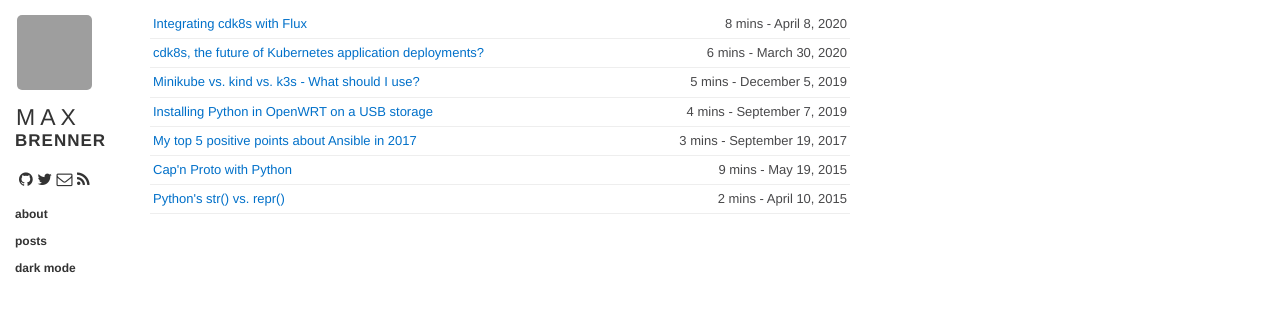
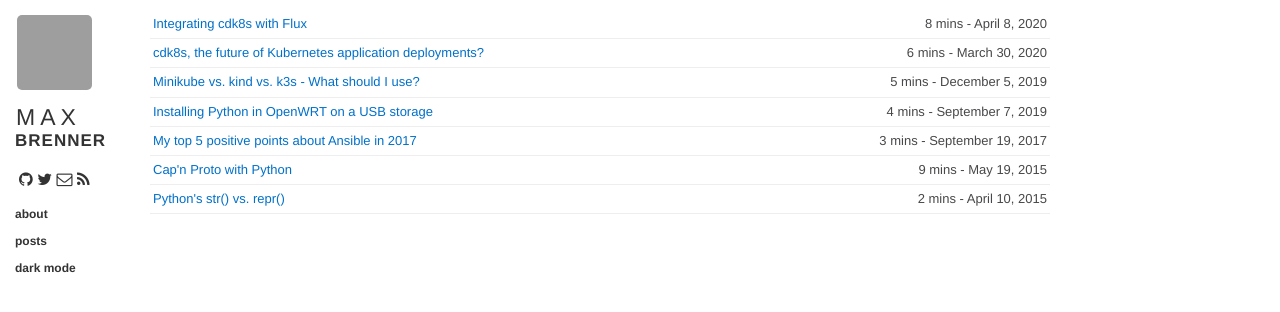
Before and after one commit to brennerm/brennerm.github.io, a Jekyll site: the page built from index.html, in a window 1280 px wide. Shown: the top 312 px of the page. Built offline with Jekyll 4.4.1, drawn with Linux system fonts in a browser that asks for light colours; nearby versions of some CDN libraries; comment, search, counter and statistics services are not loaded; grey boxes are pictures that could not be loaded.

Commit message:
fix post listing on mobile

```diff
--- a/index.html
+++ b/index.html
@@ -8,11 +8,11 @@
       {% unless post.draft %}
       <li>
         <a href="{{ post.url }}">{{ post.title }}</a>
-        <span>
+        <div>
           {% include readtime.html content=post.content %}
           -
           {{ post.date | date: "%B %e, %Y" }}
-        </span>
+        </div>
       </li>
       {% endunless %}
     {% endfor %}
--- a/static/css/base.css
+++ b/static/css/base.css
@@ -59,7 +59,7 @@
       margin-bottom: 7px; }
 
 .content {
-  max-width: 700px;
+  max-width: 900px;
   margin-left: 150px;
   margin-right: 20px;
   margin-bottom: 50px; }
@@ -161,8 +161,6 @@
       margin: 0;
       color: var(--light-text-color);
       border-bottom: 1px solid #eee; }
-    .content .listing li span {
-      float: right; }
     .content .listing a {
       text-decoration: none; }
       .content .listing a:hover {
@@ -195,3 +193,9 @@
     font-weight: bold; }
   .content .talk-design .color .white {
     color: #fff; }
+
+@media only screen and (min-width: 750px) {
+  .content .listing li div {
+    float: right;
+  }
+}
```
